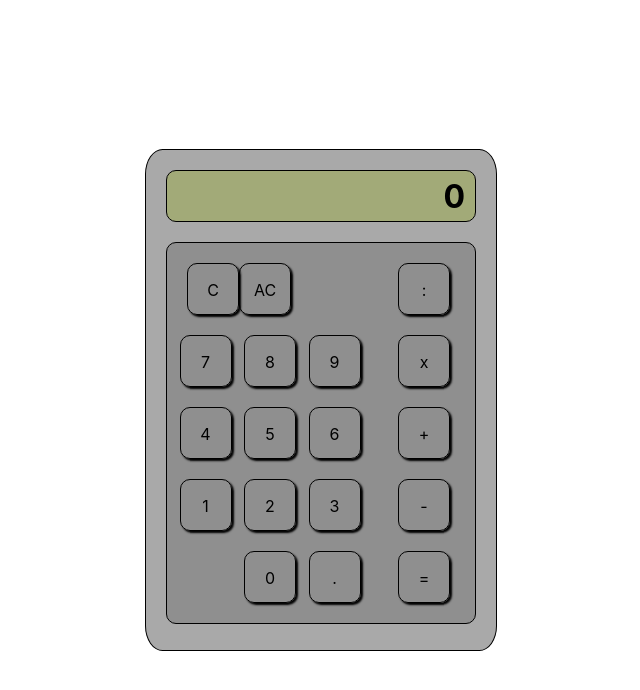
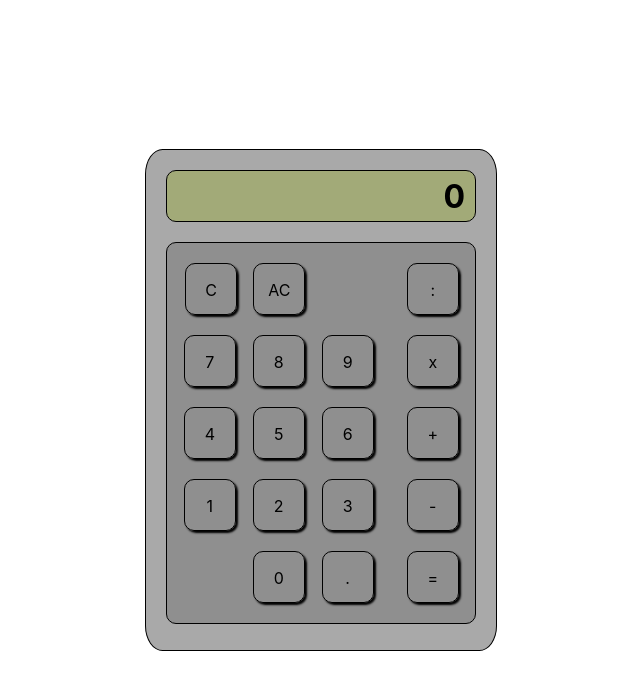
Before and after one commit to mrkshx/calculator, a React (Create React App) app: page / in a window 1280 px wide. Shown: the top 690 px of the page, without its empty margins (319-959 px from the left). Built offline with nearby package versions, Linux system fonts and the light colour scheme.

Commit message:
changed alignment for clear keys

```diff
--- a/src/component/key.jsx
+++ b/src/component/key.jsx
@@ -4,9 +4,23 @@ import "../style/key.scss";
 
 const Key = (props) => {
 
+  const setKeyId = () => {
+    let result;
+    if (props.type === "number") {
+      if (props.value === ".") {
+        result = "numdot"
+      }
+      else result = `num${props.value}`
+    }
+    else if (props.type === "clear") {
+      result = `clear${props.value}`
+    }
+    return result;
+  }
+
   return <div
     className={`key ${props.type}_key`}
-    id={props.type === "number" ? props.value === "." ? "numdot" : `num${props.value}` : "" }>
+    id={setKeyId(props)}>
     <p>{props.value}</p>
   </div>
 }
--- a/src/style/clear_pad.scss
+++ b/src/style/clear_pad.scss
@@ -1,4 +1,13 @@
 #clear_pad {
   display: flex;
-  margin: 20px;
+  margin: 20px 77px 20px 10px;
+  justify-content: space-around;
 }
+
+#clearC {
+  grid-area: clearC;
+}
+
+#clearAC {
+  grid-area: clearAC;
+}
```
